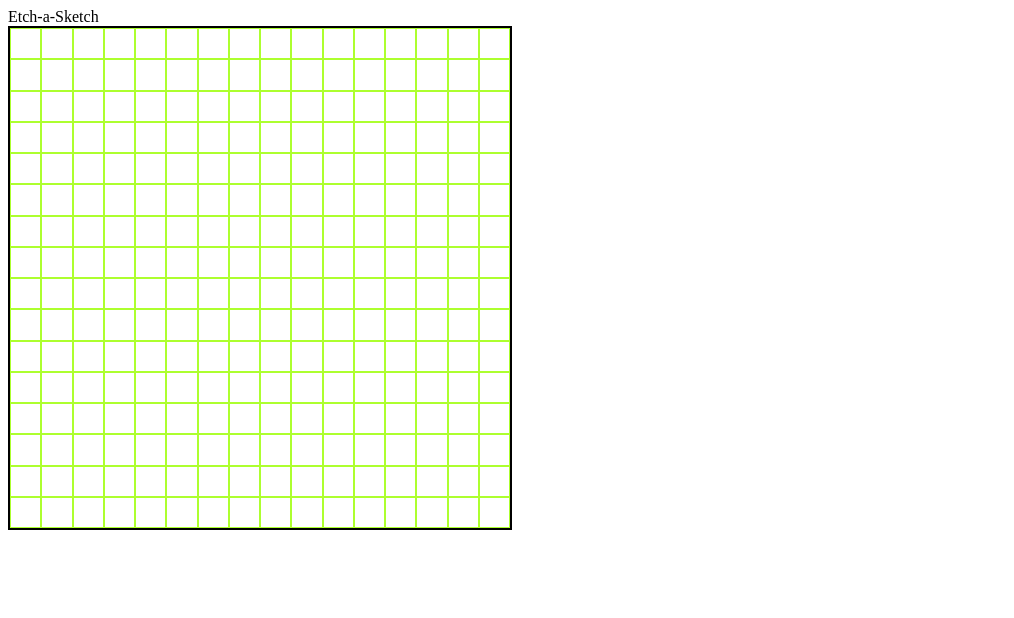
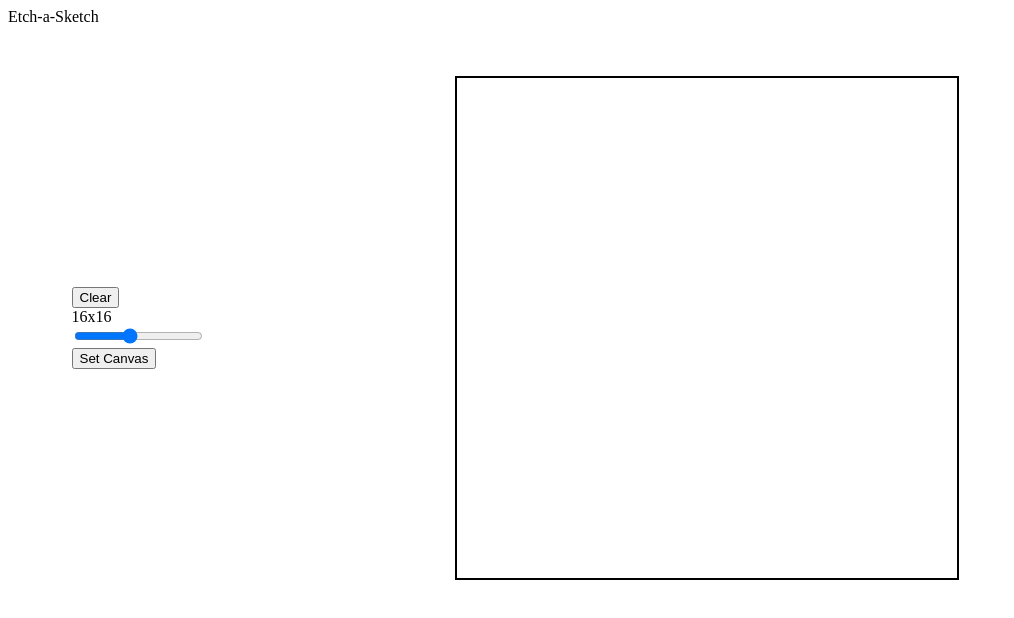
Before and after one commit to usisgooder/etch-a-sketch, a plain HTML site: page index.html in a window 1280 px wide. Shown: the whole page, without its empty margins (0-1014 px from the left). Drawn offline with Linux system fonts and the light colour scheme.

Commit message:
enabled resizing

```diff
--- a/index.html
+++ b/index.html
@@ -9,7 +9,19 @@
 
 <body>
     <div class="title">Etch-a-Sketch</div>
-    <div class="container"></div>
+    <div class="content">
+        <div class="settings">
+            <button onclick="resetGrid()">Clear</button>
+            <div class="dimension-display">16x16</div>
+            <div class="slidecontainer">
+                <input type="range" min="4" max="32" value="16" class="slider" id="dimension-slider">
+            </div>
+            <button onclick="resizeCanvas()">Set Canvas</button>
+        </div>
+
+        <div class="canvas"></div>
+    </div>
+
     <script src="scripts.js"></script>
 </body>
 
--- a/scripts.js
+++ b/scripts.js
@@ -1,13 +1,25 @@
 const WIDTH = 500, HEIGHT = 500;
-const DIMENSION = 16;
+const MIN_DIMENSION = 4, MAX_DIMENSION = 100;
+const CANVAS = document.querySelector('.canvas');
+const DIMENSION_DISPLAY = document.querySelector('.dimension-display');
+var dimension = 16;
+var slider = document.getElementById("dimension-slider");
 var mouseDown = false;
+
+slider.oninput = function() {
+    DIMENSION_DISPLAY.innerHTML = `${this.value}x${this.value}`;
+    dimension = this.value;
+}
+
 document.body.onmousedown = function() {
     mouseDown = true;
 }
 document.body.onmouseup = function() {
     mouseDown = false;
 }
-
+document.body.onmouseleave = function() {
+    mouseDown = false;
+}
 
 function colorGrid(event) {
     if (mouseDown) {
@@ -15,9 +27,33 @@ function colorGrid(event) {
     }
 }
 
-for (var i = 0; i < DIMENSION * DIMENSION; i++) {
-    let gridHTML = document.createElement('div');
-    gridHTML.classList.add('grid');
-    gridHTML.addEventListener('mouseover', colorGrid);
-    document.querySelector('.container').appendChild(gridHTML);
+function clearCanvas() {
+    CANVAS.innerHTML = "";
 }
+
+function resizeCanvas() {
+    let gridDimension = WIDTH / dimension;
+    resetGrid();
+    CANVAS.style.setProperty('grid-template', `repeat(${dimension}, 1fr) / repeat(${dimension}, 1fr)`);
+    console.log(gridDimension+'');
+    document.querySelectorAll('.grid').forEach(function(el, ind) {
+        el.style.width = `${gridDimension}`;
+        el.style.height = `${gridDimension}`;
+    });
+}
+
+function resetGrid() {
+    clearCanvas();
+    initializeGrid();
+}
+
+function initializeGrid() {
+    for (var i = 0; i < dimension * dimension; i++) {
+        let gridHTML = document.createElement('div');
+        gridHTML.classList.add('grid');
+        gridHTML.addEventListener('mouseover', colorGrid);
+        CANVAS.appendChild(gridHTML);
+    }
+}
+
+initializeGrid();
--- a/style.css
+++ b/style.css
@@ -1,19 +1,47 @@
-.container {
+.content {
+    display: flex;
+    flex-direction: row;
+    justify-content: center;
+    align-items: center;
+}
+
+.slidecontainer {
+    width: 100%; /* Width of the outside container */
+  }
+
+  /* Mouse-over effects */
+  .slider:hover {
+    opacity: 1; /* Fully shown on mouse-over */
+  }
+
+  /* The slider handle (use -webkit- (Chrome, Opera, Safari, Edge) and -moz- (Firefox) to override default look) */
+  .slider::-webkit-slider-thumb {
+    -webkit-appearance: none; /* Override default look */
+    appearance: none;
+    width: 25px; /* Set a specific slider handle width */
+    height: 25px; /* Slider handle height */
+    background: #04AA6D; /* Green background */
+    cursor: pointer; /* Cursor on hover */
+  }
+
+  .slider::-moz-range-thumb {
+    width: 25px; /* Set a specific slider handle width */
+    height: 25px; /* Slider handle height */
+    background: #04AA6D; /* Green background */
+    cursor: pointer; /* Cursor on hover */
+  }
+
+.canvas {
     border: 2px solid black;
     width: 500px;
     height: 500px;
     display: inline-grid;
+    margin: 50px 250px;
     grid-template: repeat(16, 1fr) / repeat(16, 1fr);
-    margin: auto;
 }
 
 .grid {
     display: inline-block;
-    width: 29.25px;
-    height: 29.25px;
-    border: 1px solid greenyellow;
+    /* width: 29.25px;
+    height: 29.25px; */
 }
-
-.grid:active {
-    color: black;
-}
```
